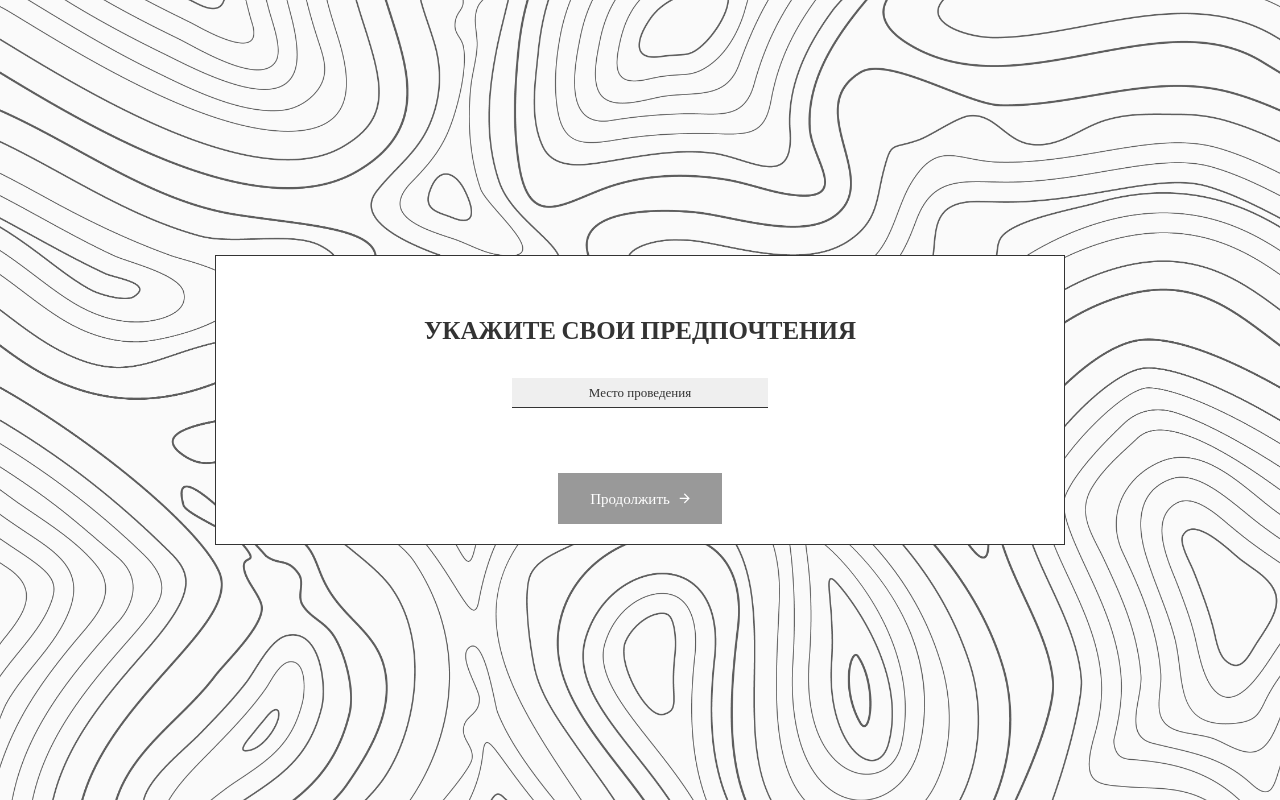
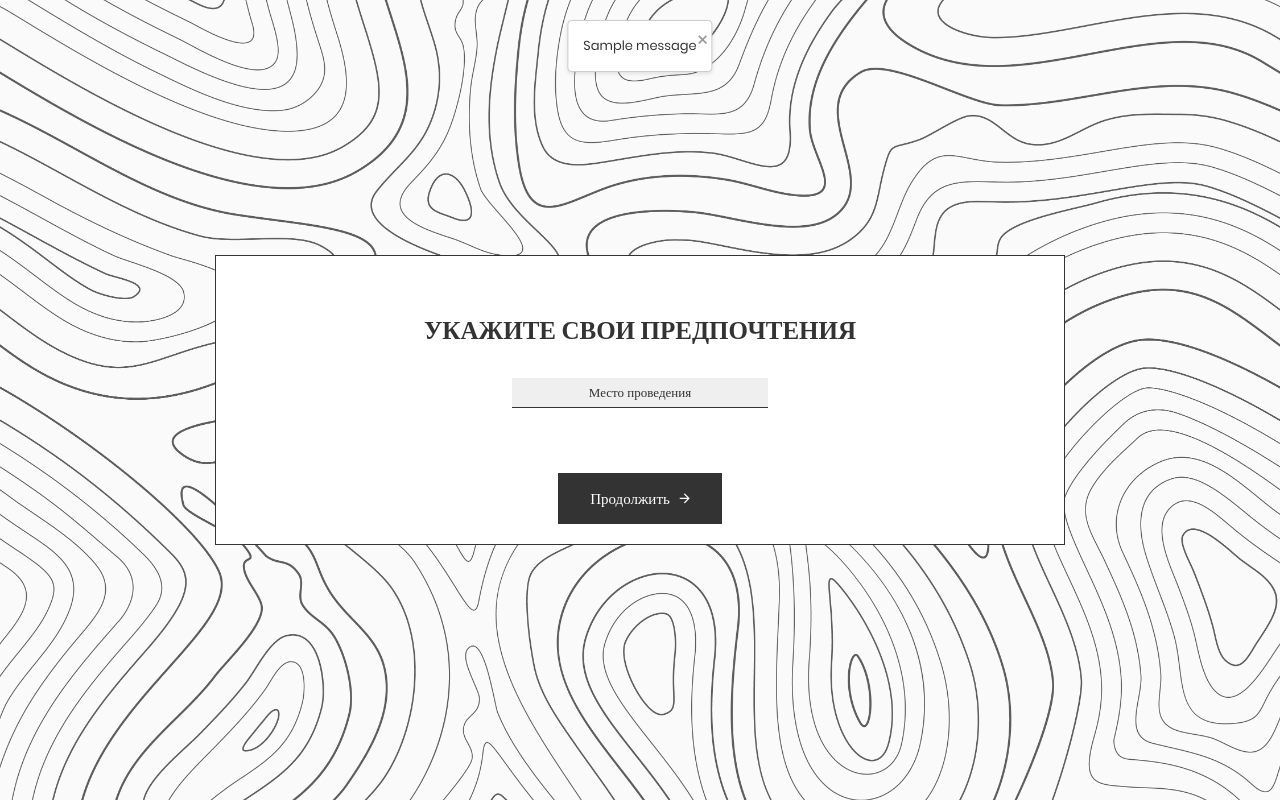
Before and after one commit to AsQqqq/culturo, a Flask app: template templates/testing.html in a window 1280 px wide. Run offline with Flask 3, Linux system fonts and the light colour scheme; the template is opened without the code that fills it: most values are stand-ins (such as "Sample title", 1, 10 or a date in 2020); one stand-in notice (Sample message) is shown.

Commit message:
Дополнение testing.html

```diff
--- a/templates/testing.html
+++ b/templates/testing.html
@@ -4,30 +4,37 @@
         <meta charset="utf-8">
         <title>Культуро</title>
         <meta name="viewport" content="width=device-width, initial-scale=1.0">
-        <!-- <link rel="stylesheet" href="{{ url_for('static', filename='/fonts/material-design-iconic-font/css/material-design-iconic-font.min.css') }}">
-		<link rel="stylesheet" href="{{ url_for('static', filename='css/style.css') }}"> -->
-        <link rel="stylesheet" href="/static/fonts/material-design-iconic-font/css/material-design-iconic-font.min.css">
-        <link rel="stylesheet" href="/static/css/style.css">
-    </head>
-    <body>
+        <link rel="stylesheet" href="{{ url_for('static', filename='/fonts/material-design-iconic-font/css/material-design-iconic-font.min.css') }}">
+		<link rel="stylesheet" href="{{ url_for('static', filename='css/style.css') }}">
+        <script src="/static/script/closeMessage.js"></script>
+	</head>
+	<body>
+		{% with messages = get_flashed_messages() %}
+		{% if messages %}
+            <div id="popupContainer">
+                <div class="popup show">{{ messages[0] }}
+                    <span class="close" onclick="closePopup(this.parentElement)">&times;</span>
+                </div>
+            </div>
+        {% endif %}
+    	{% endwith %}
         <div class="wrapper" style="background-image: url(/static/images/background.jpg);">
             <div class="inner">
-                <form id="selectPlaceForm" action="" method="post">
+                <form id="selectPlaceForm" action="/process_form" method="post">
                     <h3>Укажите свои предпочтения</h3>
                     <div class="form-wrapper">
-                        <select class="form-control selectPlace" id="placeSelect" onchange="checkConditions()">
+                        <select class="form-control selectPlace" name="selected_location">
                             <option value="" disabled selected>Место проведения</option>
                             {% for item in items %}
-                                <option value="{{ item }}">{{ item }}</option>
+                                <option value="{{ item[0] }}">{{ item[0] }}</option>
                             {% endfor %}
                         </select>
                     </div>
-                    <button id="continueButton">Продолжить
+                    <button>Продолжить
 						<i class="zmdi zmdi-arrow-right"></i>
 					</button>
                 </form>
             </div>
         </div>
     </body>
-<script src="/static/script/preferencesPage.js"></script>
 </html>
```
